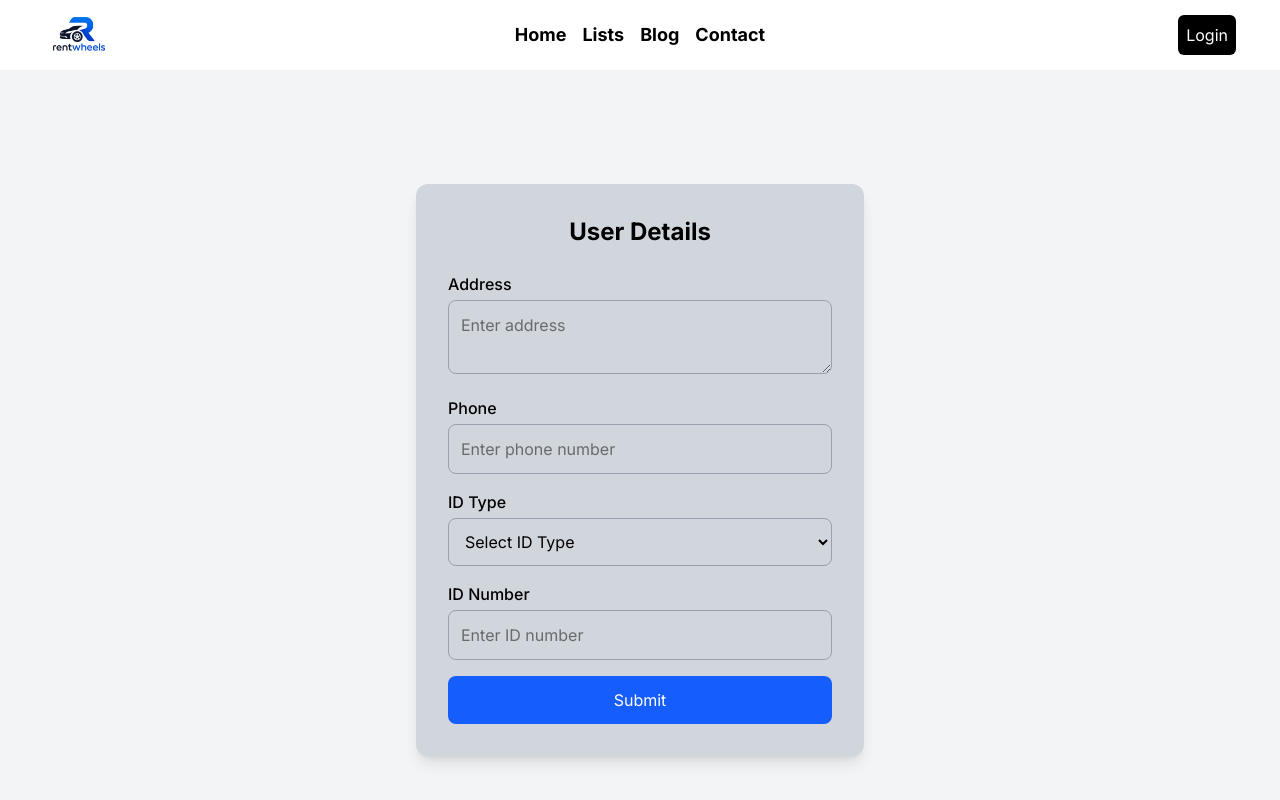
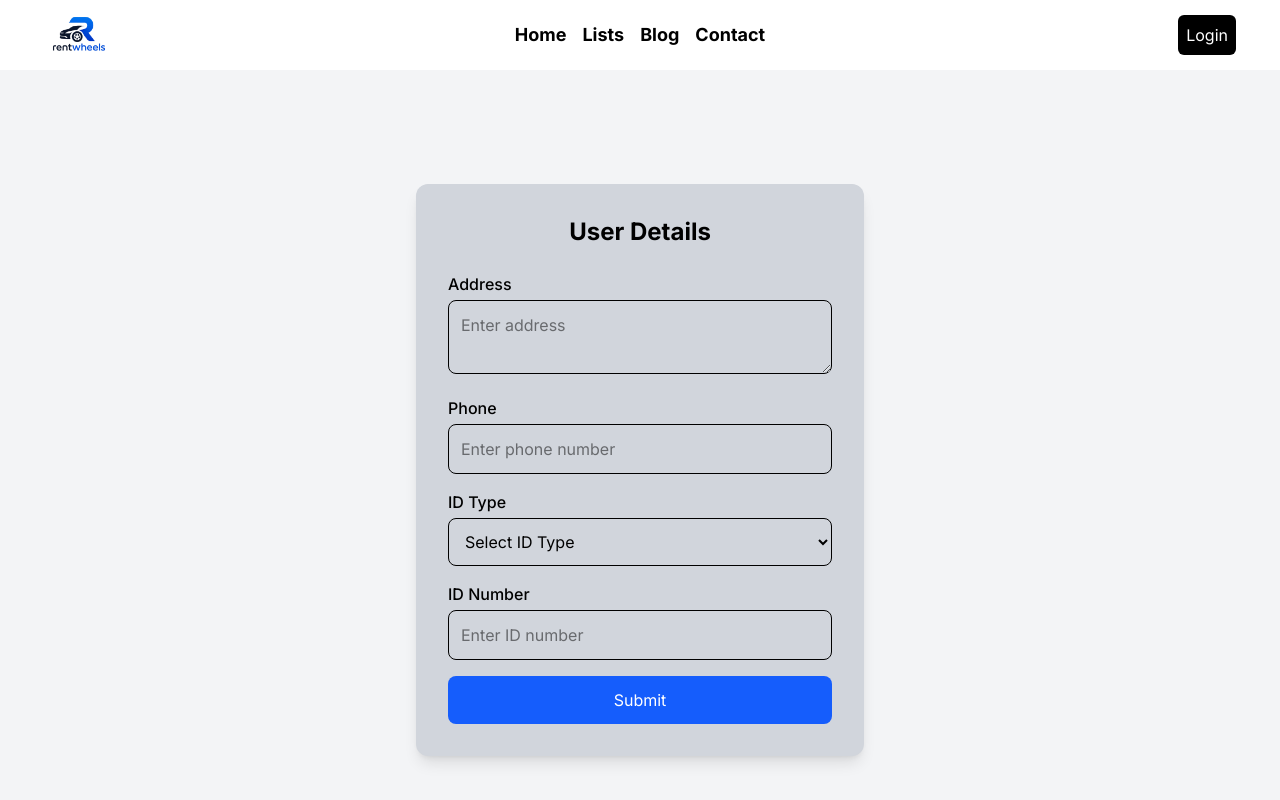
Before and after one commit to Anugraha-rani/rentwheel, a React (Vite) app: page /getdetails in a window 1280 px wide. Shown: the top 800 px of the page. Built offline with nearby package versions, Linux system fonts and the light colour scheme.

Commit message:
DEtails apge updated

```diff
--- a/src/components/Auth.jsx
+++ b/src/components/Auth.jsx
@@ -82,9 +82,15 @@ const formik = useFormik({
 
          if(result.data.user.role=="admin"){
           navigate('/admin')
-         }else{
-          navigate(`/getdetails`)
-         }
+         }else if (result.data.user.profileCompleted !=true) {
+
+      navigate("/getdetails")
+    }
+    else {
+
+      navigate("/")
+    }
+
        }else {
         toast.error("Invalid email/password")
        }
@@ -104,9 +110,16 @@ if(result.status==200){
   setTimeout(()=>{
     if(result.data.user.role=="admin"){
       navigate('/admin')
-    }else{
-       navigate('/')
     }
+    else if (result.data.user.profileCompleted !=true) {
+
+      navigate("/getdetails")
+    }
+    else {
+
+      navigate("/")
+    }
+
   },2500)
 }
 
--- a/src/pages/Edit.jsx
+++ b/src/pages/Edit.jsx
@@ -211,14 +211,14 @@ function Edit() {
 
       {/* Footer Buttons */}
       <div className="flex justify-end gap-3">
-        <button
+        <button type='button'
           onClick={() => setShowUpdateProfile(false)}
           className="px-4 py-2 text-sm rounded-lg hover:bg-gray-100"
         >
           Cancel
         </button>
 
-        <button  onClick={handleUserUpdate} className="px-5 py-2 bg-blue-600 text-white rounded-lg hover:bg-gray-400">
+        <button type='button'  onClick={handleUserUpdate} className="px-5 py-2 bg-blue-600 text-white rounded-lg hover:bg-gray-400">
           Save
         </button>
       </div>
--- a/src/pages/GetDetails.jsx
+++ b/src/pages/GetDetails.jsx
@@ -1,88 +1,154 @@
-import React from 'react'
-import { useNavigate } from 'react-router-dom'
+import React, { useEffect, useState } from "react";
+import { useNavigate } from "react-router-dom";
+import { userDetailsUpdateAPI } from "../services/allAPI";
+
 
 
 function GetDetails() {
-    const navigate=useNavigate()
+  const navigate = useNavigate();
 
-const additionalDetails=()=>{
-    navigate('/')
-}
+
+
+const user = JSON.parse(sessionStorage.getItem("user"));
+
+
+
+  const [details, setDetails] = useState({
+    address: "",
+    phone: "",
+    idType: "",
+    idNumber: ""
+  });
+
+  const handleChange = (e) => {
+    const { name, value } = e.target;
+
+    setDetails({
+      ...details,
+      [name]: value
+    });
+  };
+
+  const additionalDetails = async (e) => {
+    e.preventDefault();
+
+
+
+    const reqBody = new FormData();
+
+    reqBody.append("address", details.address);
+    reqBody.append("phone", details.phone);
+    reqBody.append("idType", details.idType);
+    reqBody.append("idNumber", details.idNumber);
+
+    // Existing values to avoid overwriting
+    reqBody.append("username", user.username);
+    reqBody.append("email", user.email);
+
+    reqBody.append("picture", user.picture);
+    reqBody.append("role", user.role);
+
+    try {
+      const userId = user?._id
+      const result = await userDetailsUpdateAPI(userId, reqBody);
+
+      if (result.status === 200) {
+        alert("Profile updated successfully");
+        navigate("/");
+      }
+    } catch (err) {
+      console.log(err);
+    }
+  };
+
   return (
     <div className="min-h-screen flex items-center justify-center bg-gray-100">
+      <div className="bg-gray-300 p-8 rounded-xl shadow-lg w-full max-w-md">
 
-      <div className="bg-gray-300 p-8 rounded-xl shadow-lg w-full max-w-md">
         <h2 className="text-2xl font-bold text-center mb-6">
           User Details
         </h2>
 
-        <form className="space-y-4">
+        <form className="space-y-4" onSubmit={additionalDetails}>
 
-          {/* Address */}
           <div>
             <label className="block mb-1 font-medium">
               Address
             </label>
+
             <textarea
+              name="address"
+              value={details.address}
+              onChange={handleChange}
               placeholder="Enter address"
-              className="w-full p-3 rounded-lg border border-gray-400 focus:outline-none focus:ring-2 focus:ring-blue-500" required
+              className="w-full p-3 rounded-lg border"
+              required
             />
           </div>
 
-          {/* Phone */}
           <div>
             <label className="block mb-1 font-medium">
               Phone
             </label>
+
             <input
-              type="text" required
+              type="text"
+              name="phone"
+              value={details.phone}
+              onChange={handleChange}
               placeholder="Enter phone number"
-              className="w-full p-3 rounded-lg border border-gray-400 focus:outline-none focus:ring-2 focus:ring-blue-500"
+              className="w-full p-3 rounded-lg border"
+              required
             />
           </div>
 
-          {/* ID Type */}
           <div>
             <label className="block mb-1 font-medium">
               ID Type
             </label>
+
             <select
-              className="w-full p-3 rounded-lg border border-gray-400 focus:outline-none focus:ring-2 focus:ring-blue-500"
+              name="idType"
+              value={details.idType}
+              onChange={handleChange}
+              className="w-full p-3 rounded-lg border"
+              required
             >
               <option value="">Select ID Type</option>
-              <option>Aadhar</option>
-              <option>Passport</option>
-              <option>Driving License</option>
-              <option>Voter ID</option>
+              <option value="Aadhar">Aadhar</option>
+              <option value="Passport">Passport</option>
+              <option value="Driving License">Driving License</option>
+              <option value="Voter ID">Voter ID</option>
             </select>
           </div>
 
-          {/* ID Number */}
           <div>
             <label className="block mb-1 font-medium">
               ID Number
             </label>
-            <input required
+
+            <input
               type="text"
+              name="idNumber"
+              value={details.idNumber}
+              onChange={handleChange}
               placeholder="Enter ID number"
-              className="w-full p-3 rounded-lg border border-gray-400 focus:outline-none focus:ring-2 focus:ring-blue-500"
+              className="w-full p-3 rounded-lg border"
+              required
             />
           </div>
 
           <button
-            type="submit" onClick={additionalDetails}
-            className="w-full bg-blue-600 text-white py-3 rounded-lg hover:bg-blue-700 transition"
+            type="submit"
+            className="w-full bg-blue-600 text-white py-3 rounded-lg hover:bg-blue-700"
           >
             Submit
           </button>
 
         </form>
       </div>
-
     </div>
   );
 }
 
-
-
-export default GetDetails
+export default GetDetails;
--- a/src/services/allAPI.js
+++ b/src/services/allAPI.js
@@ -55,6 +55,10 @@ export const userEditAPI = async(userId,userData)=>{
     return await apiService("PUT",`/edituser/${userId}`,userData)
 }
 
+export const userDetailsUpdateAPI = async(userId,userData)=>{
+    return await apiService("PUT",`/extradetails/${userId}`,userData)
+}
+
 export const myBookingsAPI=async(userId,reqBody)=>{
     return await apiService("GET",`/mybookings/${userId}`,{})
 }
```
